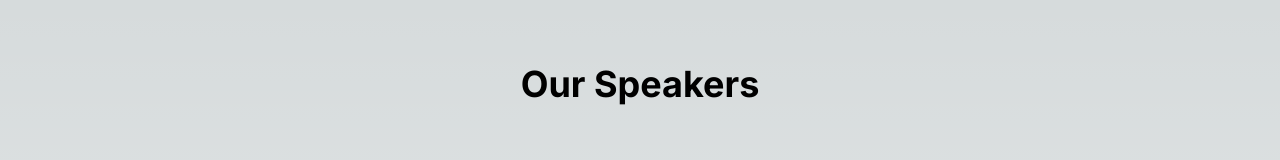
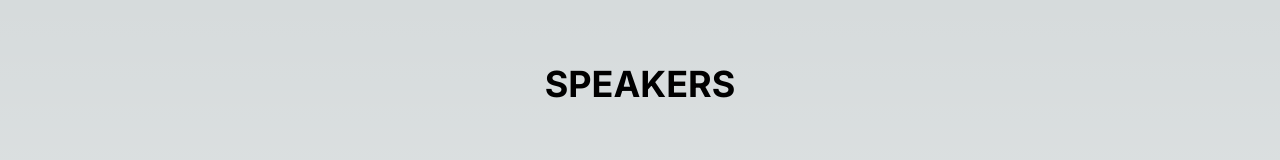
Before and after one commit to nikhil-pn/w3kconfig, a Next.js app: page /Speaker in a window 1280 px wide. Shown: the top 160 px of the page. Built offline with nearby package versions, Linux system fonts and the light colour scheme.

Commit message:
hello and speaker text added

```diff
--- a/app/bitroot/page.jsx
+++ b/app/bitroot/page.jsx
@@ -60,7 +60,7 @@ const BitrootChat = () => {
     if (["hello"].includes(message.trim().toLowerCase())) {
       window.location.href = "https://www.youtube.com/watch?v=CVsbTCdTyAM";
     } else if (
-      ["hi", "hey", "gm", "gm gm"].includes(message.trim().toLowerCase())
+      ["hi", "hey", "gm", "gm gm", "hello"].includes(message.trim().toLowerCase())
     ) {
       window.location.href = "https://www.youtube.com/watch?v=xvFZjo5PgG0";
     }
--- a/components/Speaker/Speaker.jsx
+++ b/components/Speaker/Speaker.jsx
@@ -6,7 +6,7 @@ const Speaker = () => {
   return (
     <>
     <div>
-      <h1 className="text-4xl font-bold text-center mt-16"> Our Speakers </h1>
+      <h1 className="text-4xl font-bold text-center mt-16">SPEAKERS</h1>
     </div>
       <div className="grid grid-cols-1 sm:grid-cols-2 lg:grid-cols-3 gap-40 px-4 md:px-12 lg:px-16 xl:px-24 py-8 mx-auto my-8 md:my-12 lg:my-16">
         <Speakercard />
```
